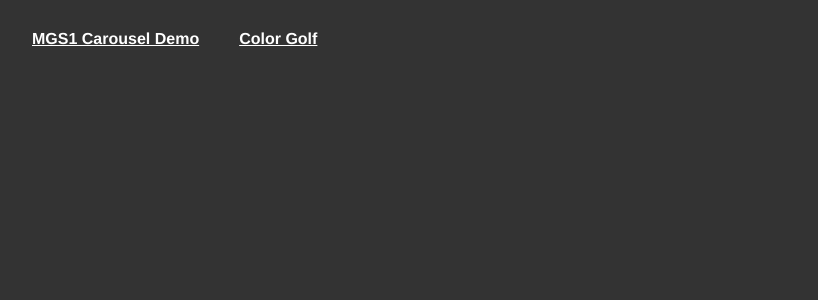
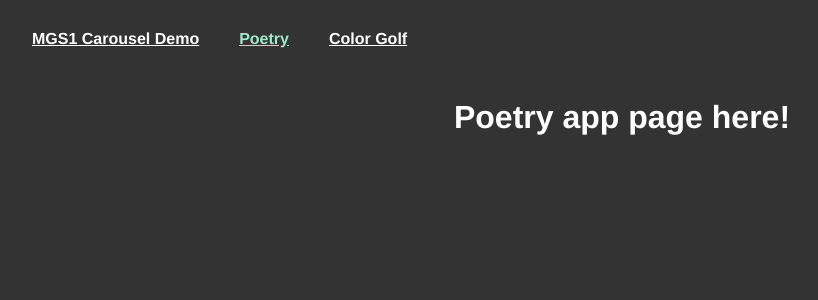
Before and after one commit to z-s-kusz/short-attention-span-js, a Vue app: page /poetry in a window 1280 px wide. Shown: the top 300 px of the page, without its empty margins (18-836 px from the left). Built offline with nearby package versions, Linux system fonts and the light colour scheme.

Commit message:
Added poetry app view.

```diff
--- a/src/App.vue
+++ b/src/App.vue
@@ -2,6 +2,7 @@
   <div id="app">
     <div id="nav">
       <router-link to="/mgs-carousel">MGS1 Carousel Demo</router-link>
+      <router-link to="/poetry">Poetry</router-link>
       <router-link to="/color-golf">Color Golf</router-link>
       <span @click="showModal = true" v-show="route === '/color-golf'">How to Play</span>
     </div>
--- a/src/router/index.ts
+++ b/src/router/index.ts
@@ -32,6 +32,13 @@ const routes = [
       return import('../views/MgsCarouselParent.vue');
     },
   },
+  {
+    path: '/poetry',
+    name: 'Poetry',
+    component: () => {
+      return import('../views/PoetryParent.vue');
+    },
+  },
 ];
 
 const router = new VueRouter({
--- /dev/null
+++ b/src/views/PoetryParent.vue
@@ -0,0 +1,25 @@
+<template>
+  <div>
+    <h1>Poetry app page here!</h1>
+  </div>
+</template>
+
+<script>
+export default {
+  name: 'PoetryParent',
+  data() {
+    return {
+      sideNavOpen: false,
+    };
+  },
+  methods: {
+    toggleSideNav() {
+      this.sideNavOpen = !this.sideNavOpen;
+    },
+  },
+};
+</script>
+
+<style>
+
+</style>
```
